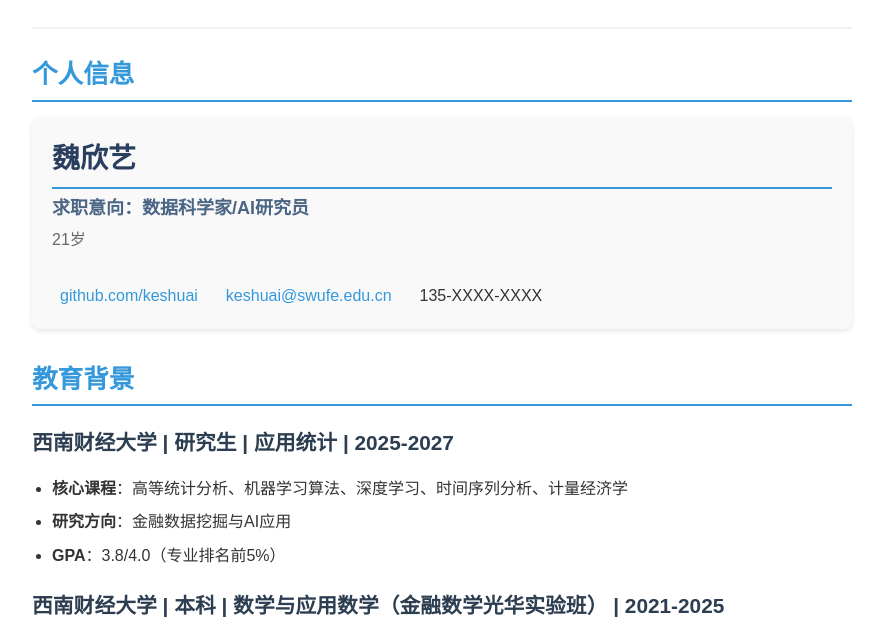
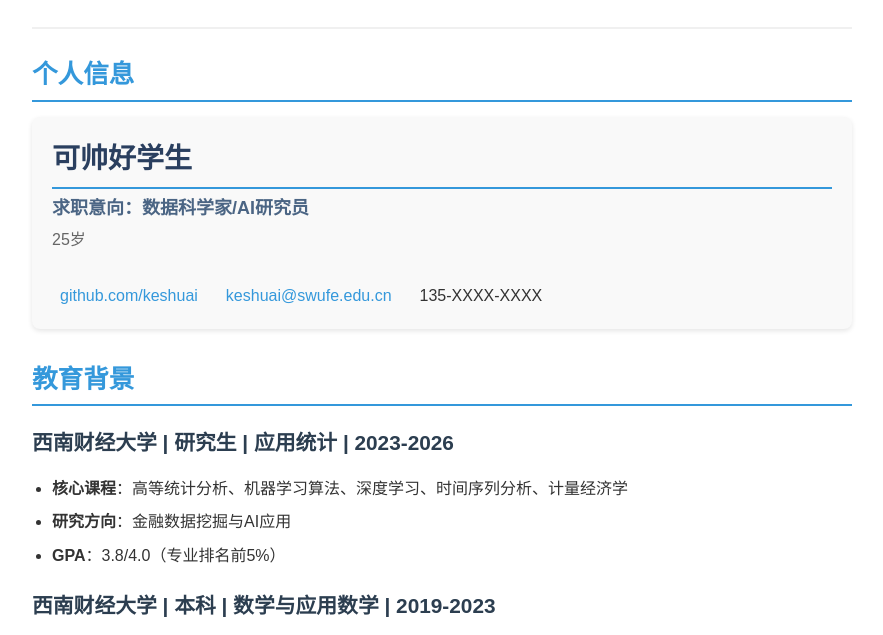
Before and after one commit to wei-xin-yi/wei-xin-yi.github.io, a plain HTML site: page author/ke-shuai-hao-xue-sheng.html in a window 1280 px wide. Shown: the part 125-760 px from the top of the page, without its empty margins (198-1081 px from the left). Drawn offline with Linux system fonts and the light colour scheme.

Commit message:
更新网站内容

```diff
--- a/author/ke-shuai-hao-xue-sheng.html
+++ b/author/ke-shuai-hao-xue-sheng.html
@@ -16,9 +16,9 @@
             <h2>个人信息</h2>
 <div class="personal-info">
     <div class="info-header">
-        <h2 class="name">魏欣艺</h2>
+        <h2 class="name">可帅好学生</h2>
         <p class="position">求职意向：数据科学家/AI研究员</p>
-        <p class="age">21岁</p>
+        <p class="age">25岁</p>
     </div>
 
     <div class="contact-info">
@@ -94,13 +94,13 @@
 </style>
 
 <h2>教育背景</h2>
-<h3>西南财经大学 | 研究生 | 应用统计 | 2025-2027</h3>
+<h3>西南财经大学 | 研究生 | 应用统计 | 2023-2026</h3>
 <ul>
 <li><strong>核心课程</strong>：高等统计分析、机器学习算法、深度学习、时间序列分析、计量经济学</li>
 <li><strong>研究方向</strong>：金融数据挖掘与AI应用</li>
 <li><strong>GPA</strong>：3.8/4.0（专业排名前5%）</li>
 </ul>
-<h3>西南财经大学 | 本科 | 数学与应用数学（金融数学光华实验班） | 2021-2025</h3>
+<h3>西南财经大学 | 本科 | 数学与应用数学 | 2019-2023</h3>
 <ul>
 <li><strong>核心课程</strong>：高等数学、线性代数、概率论与数理统计、数据结构与算法</li>
 <li><strong>GPA</strong>：3.7/4.0（专业排名前10%）</li>
```
